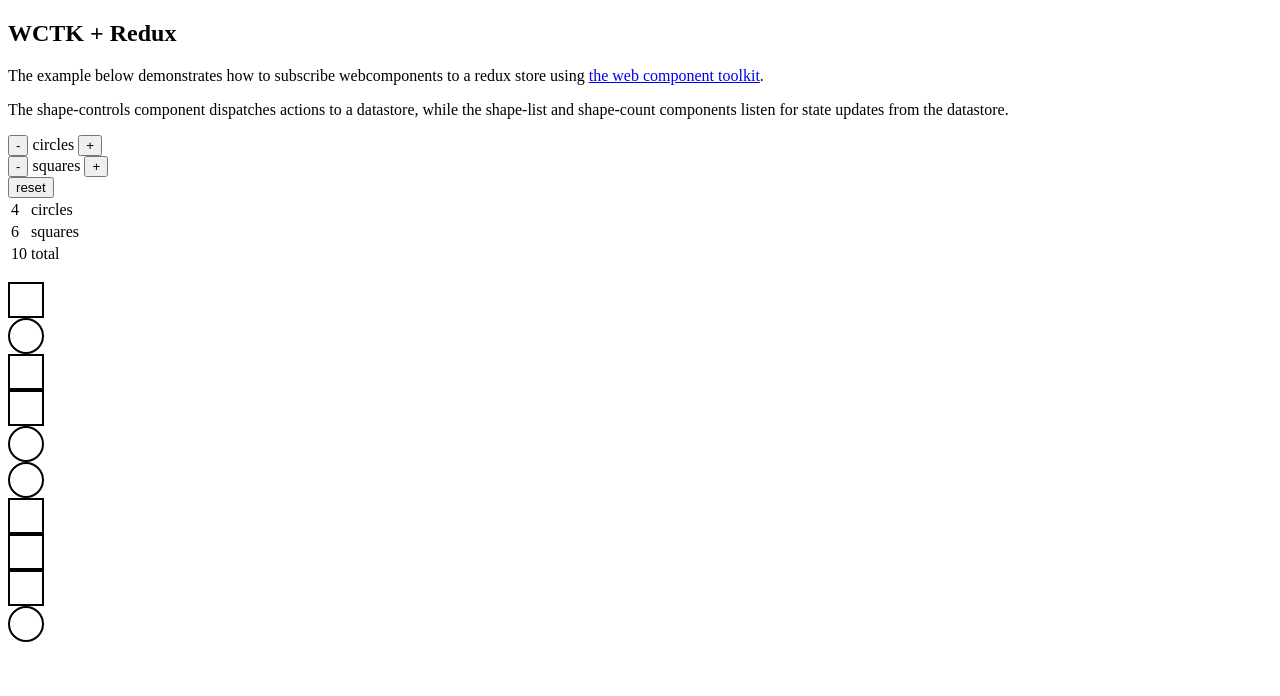
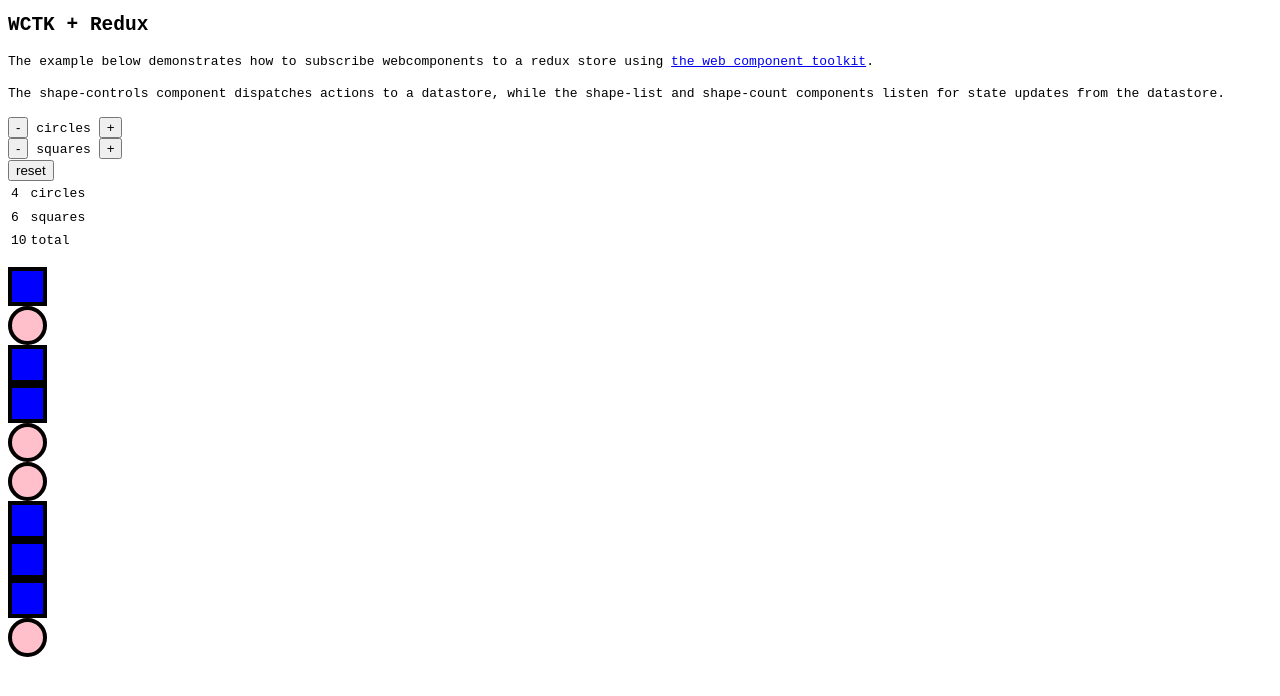
Before and after one commit to w-lfpup/wctk-redux-ssr, a website: page index.html in a window 1280 px wide. Drawn offline with Linux system fonts and the light colour scheme.

Commit message:
basic styles

```diff
--- a/index.html
+++ b/index.html
@@ -20,17 +20,33 @@
   <script type="module" src="./mod.js"></script>
 
   <style>
-    li {
-      list-style: none;
-      padding: none;
-      margin: none;
+    :root {
+      font-family: monospace;
+      line-height: 1.5rem;
     }
-    [shape=circle], [shape=square] {
-      block-size: 2rem;
-      inline-size: 2rem;
-      border: 2px solid black;
+
+    [shape=circle] {
+      background: pink;
+      block-size: 3rem;
+      inline-size: 3rem;
+      border-radius: 2rem;
     }
-    [shape=circle] {
+    [shape=square] {
+      background: blue;
+      block-size: 3rem;
+      inline-size: 3rem;
+    }
+    [shape=circle]::after, [shape=square]::after {
+      content: "";
+      display: block;
+      box-sizing: border-box;
+      inset-inline-start: 0;
+      inset-block-start: 0;
+      block-size: 3rem;
+      inline-size: 3rem;
+      border: 4px solid black;
+    }
+    [shape=circle]::after {
       border-radius: 2rem;
     }
   </style>
```
